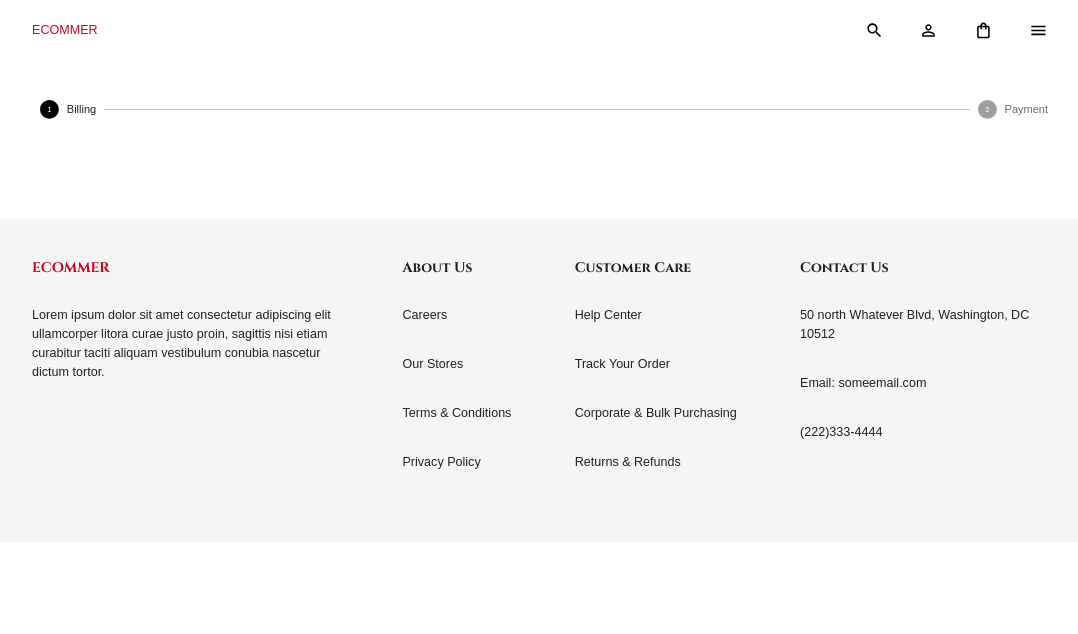
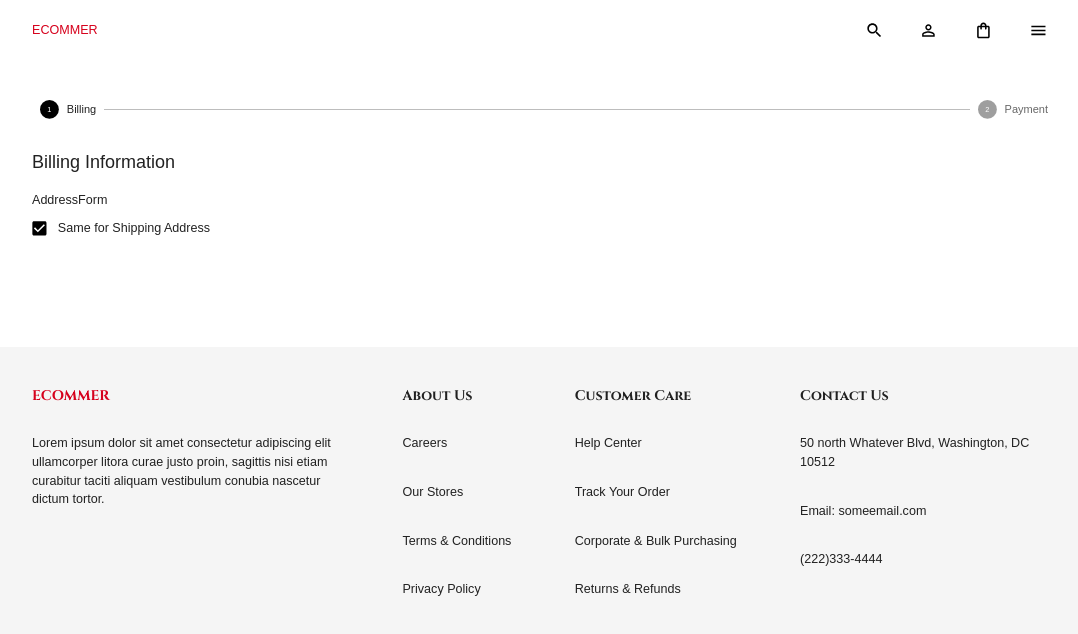
Before and after one commit to tiagosousa10/e-commerce-app, a React (Create React App) app in the folder client/: page /checkout in a window 1280 px wide. Shown: the top 634 px of the page, without its empty margins (96-1174 px from the left). Built offline with nearby package versions, Linux system fonts and the light colour scheme; a web font is replaced by a local one.

Commit message:
adding some styles to Shipping and starting AddressForm

```diff
--- /dev/null
+++ b/client/src/scenes/checkout/AddressForm.jsx
@@ -0,0 +1,9 @@
+import React from 'react'
+
+const AddressForm = () => {
+  return (
+    <div>AddressForm</div>
+  )
+}
+
+export default AddressForm
--- a/client/src/scenes/checkout/Shipping.jsx
+++ b/client/src/scenes/checkout/Shipping.jsx
@@ -15,7 +15,48 @@ const Shipping = ({
       m="30px auto"
     >
       {/*BILLING FORM */}
+         <Box>
+            <Typography sx={{mb:"15px"}}fontSize={"18px"}>
+               Billing Information
+            </Typography>
+            <AddressForm
+               type="billingAddress"
+               value={values.billingAddress}
+               errors={errors}
+               touched={touched}
+               handleBlur={handleBlur}
+               handleChange={handleChange}
+            />
+         </Box>
+         <Box mb="20px">
+            <FormControlLabel
+            label="Same for Shipping Address"
+               control={
+                  <Checkbox
+                     defaultChecked
+                     value={values.shippingAddress.isSameAddress}
+                     onChange={(e) => setFieldValue("shippingAddress.isSameAddress", !values.shippingAddress.isSameAddress)}
+                  />
+               }
+            />
+         </Box>
 
+         {/**SHIPPING FORM **/}
+         {!values.shippingAddress.isSameAddress && (
+            <Box>
+               <Typography sx={{mb:"15px"}}fontSize={"18px"}>
+                  Shipping Information
+               </Typography>
+               <AddressForm
+               type="shippingAddress"
+               value={values.shippingAddress}
+               errors={errors}
+               touched={touched}
+               handleBlur={handleBlur}
+               handleChange={handleChange}
+            />
+            </Box>
+         )}
     </Box>
   )
 }
```
